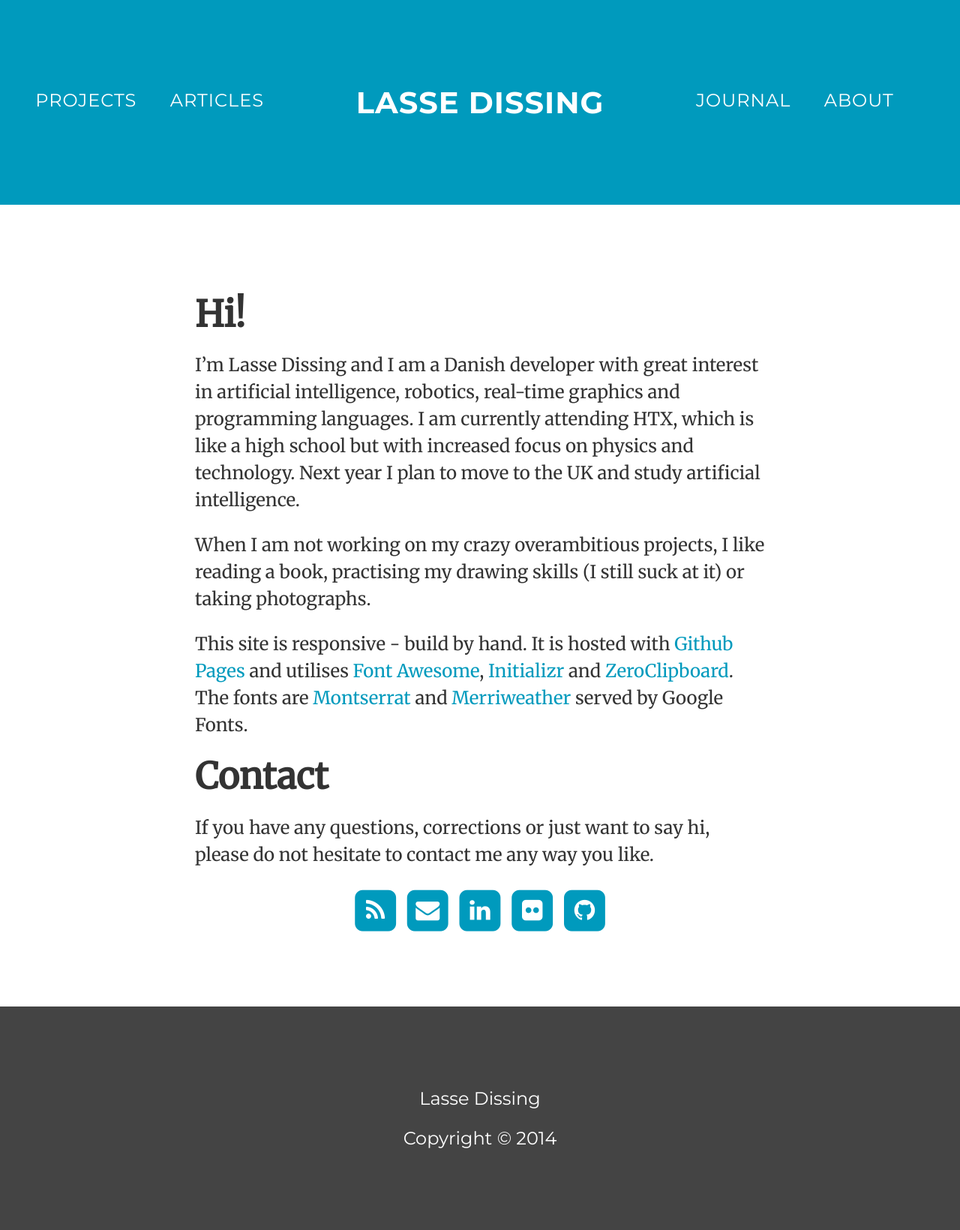
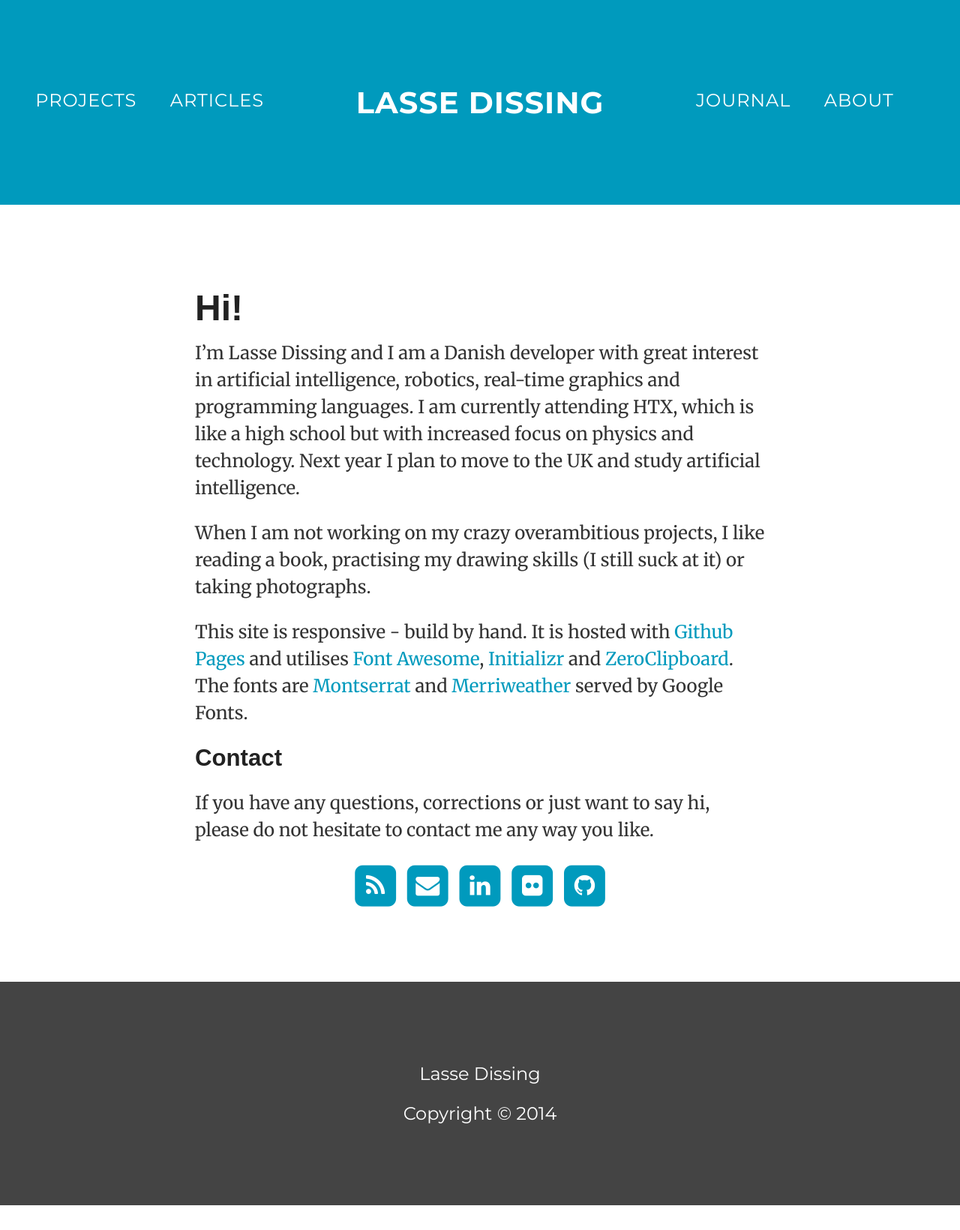
Before and after one commit to Dissing/dissing.github.io, a Jekyll site: the page built from about/index.md, in a window 1280 px wide. Shown: the whole page at 75% size. Built offline with Jekyll 4.4.1, drawn with Linux system fonts in a browser that asks for light colours; nearby versions of some CDN libraries; comment, search, counter and statistics services are not loaded; after the commit the page ends 1607 px from its top, so only the background shows below that.

Commit message:
Fixed header sizes

```diff
--- a/_layouts/post.html
+++ b/_layouts/post.html
@@ -8,7 +8,7 @@
 
     <article>
         <div class="container">
-            <h2>{{ page.title }}</h2>
+            <h1>{{ page.title }}</h1>
             <aside>
               <ul>
                 <li>{{ page.date | date: "%-d %B %Y"}}</li>
--- a/about/index.md
+++ b/about/index.md
@@ -14,7 +14,7 @@ When I am not working on my crazy overambitious projects, I like reading a book,
 This site is responsive - build by hand. It is hosted with [Github Pages](https:/pages.github.com) and utilises [Font Awesome](http://fontawesome.io), [Initializr](http://Initializr.com) and [ZeroClipboard](http://zeroclipboard.org/). The fonts are [Montserrat](http://www.google.com/fonts/specimen/Montserrat) and [Merriweather](http://www.google.com/fonts/specimen/Merriweather) served by Google Fonts.
 
 Contact
-=======
+-------
 If you have any questions, corrections or just want to say hi, please do not hesitate to contact me any way you like.
 
 <ul class="contact-links">
--- a/css/main.css
+++ b/css/main.css
@@ -111,11 +111,11 @@ footer p, footer a {
     font-weight: 400;
 }
 
-.container h2 a{
+.container h1 a, h2 a{
     color: #333;
 }
 
-.container h2 a:hover {
+.container h1 a:hover, h2 a:hover {
     color: #009ABD;
 }
 
@@ -129,7 +129,7 @@ footer p, footer a {
 
 .container .content {
     line-height: 1.5em;
-    font-family: Merriweather;
+    font-family: Merriweather, serif;
     text-ren­der­ing: op­ti­mizeLeg­i­bil­i­ty;
     color: rgb(51,51,51);
     margin-top: 1em;
@@ -149,11 +149,20 @@ footer p, footer a {
 * Post header
 ********************/
 
-.container h2 {
-    font-size: 2em;
+.container h1,h2 {
     color: rgb(34,34,34);
+    font-family: Monteserrat, sans-serif;
     margin: 0;
 }
+
+.container h1 {
+    font-size: 2em;
+}
+
+.container h2 {
+    font-size: 1.3em;
+}
+
 
 .container aside li {
     display: inline;
@@ -175,7 +184,7 @@ footer p, footer a {
 
 #grid {
     width: 95%;
-    font-family: Montserrat;
+    font-family: Montserrat, sans-serif;
     margin: 0 auto;
     display: flex;
     flex-wrap: wrap;
--- a/index.html
+++ b/index.html
@@ -11,9 +11,9 @@ title: Lasse Dissing
 
     <article class="{% cycle 'white', 'grey' %}">
         <div class="container">
-            <h2>
+            <h1>
                 <a href="{{ post.url }}">{{ post.title }}</a>
-            </h2>
+            </h1>
             <aside>
               <ul>
                 <li> {{ post.date | date: "%-d %B %Y"}}</li>
```
